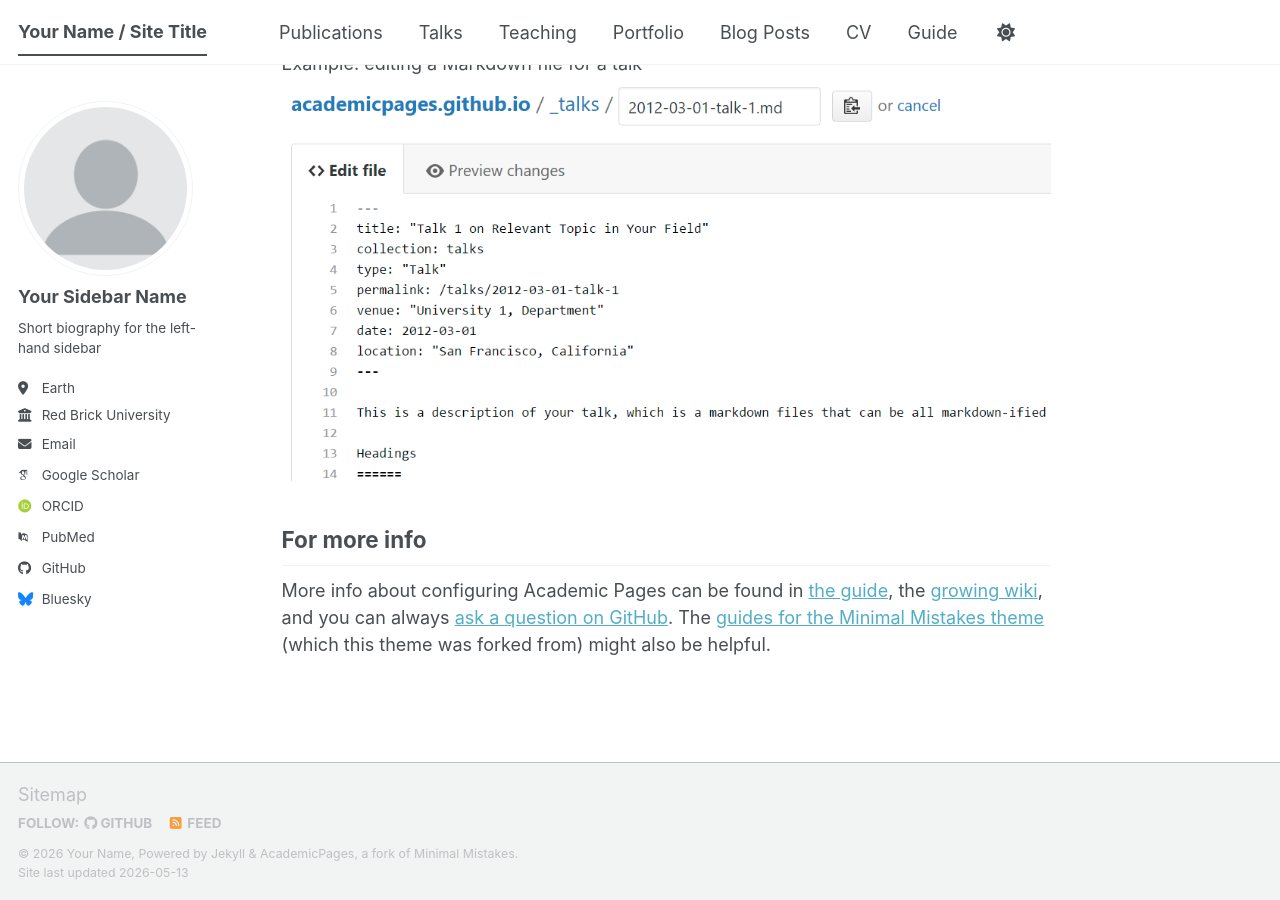
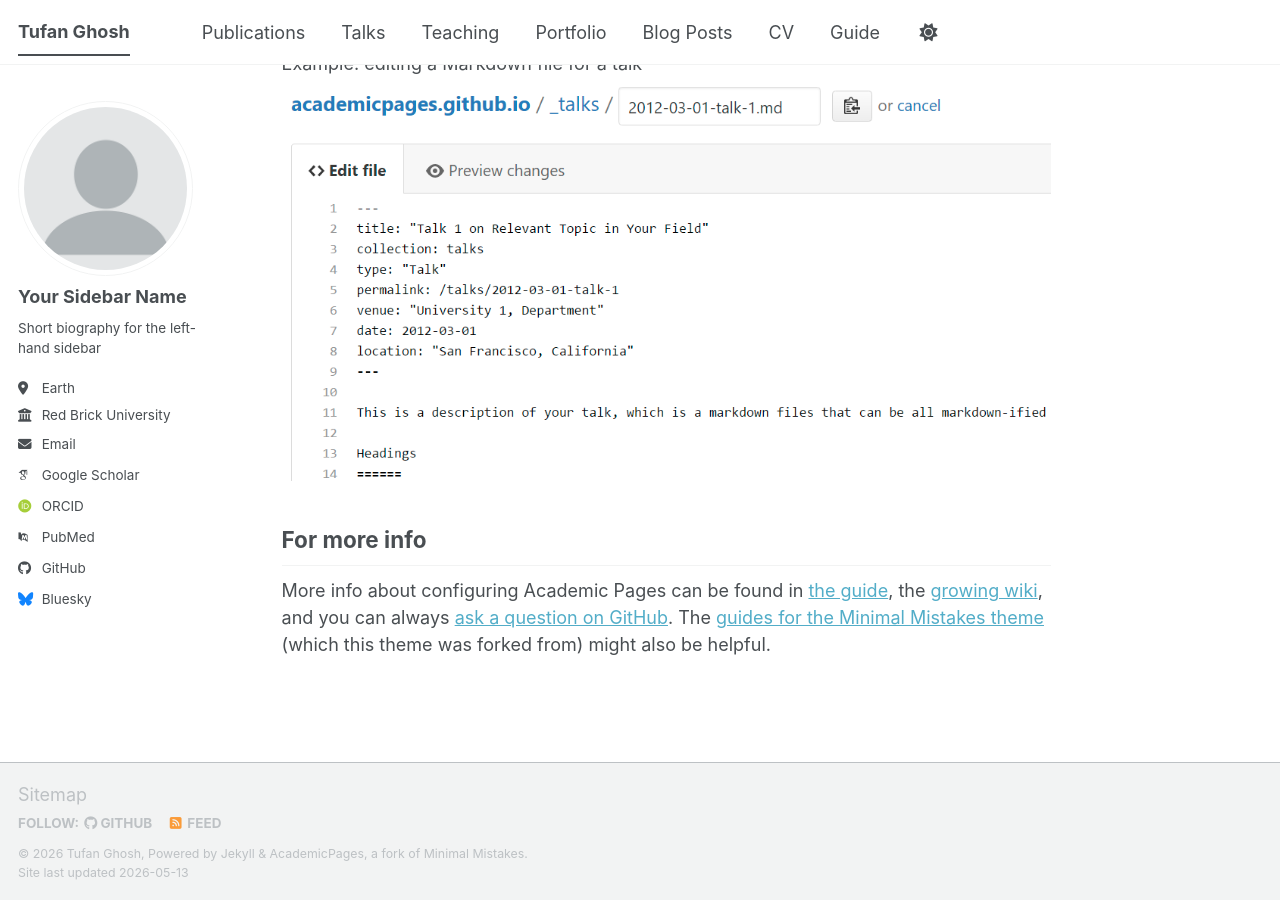
Before and after one commit to tufu0321/tufu0321.github.io, a Jekyll site: the page built from _pages/about.md, in a window 1280 px wide and 900 px high, scrolled down 2720 px. Built offline with Jekyll 4.4.1, drawn with Linux system fonts in a browser that asks for light colours; some web fonts are replaced; a script bundle is joined from its source files by our own code; library files that are not in the unit come from our copies.

Commit message:
Update _config.yml

```diff
--- a/_config.yml
+++ b/_config.yml
@@ -9,11 +9,11 @@
 # Basic Site Settings
 locale                   : "en-US"
 site_theme               : "default" # The available themes options are "default", "air", "sunrise", "mint", "dirt" and "contrast"
-title                    : "Your Name / Site Title"
+title                    : "Tufan Ghosh"
 title_separator          : "-"
-name                     : &name "Your Name"
+name                     : &name "Tufan Ghosh"
 description              : &description "Your Name's academic portfolio"   # Update this with a general description of your site, this is the default if not overridden by a page
-url                      : https://academicpages.github.io # The base hostname & protocol for your site e.g. "https://[your GitHub username].github.io",
+url                      : https://tufu0321.github.io # The base hostname & protocol for your site e.g. "https://[your GitHub username].github.io",
                                                            # or if you already have some other page hosted on Github then use "https://[your GitHub username].github.io/[Your Repo Name]"
 baseurl                  : "" # the subpath of your site, e.g. "/blog"
 repository               : "academicpages/academicpages.github.io"
```
